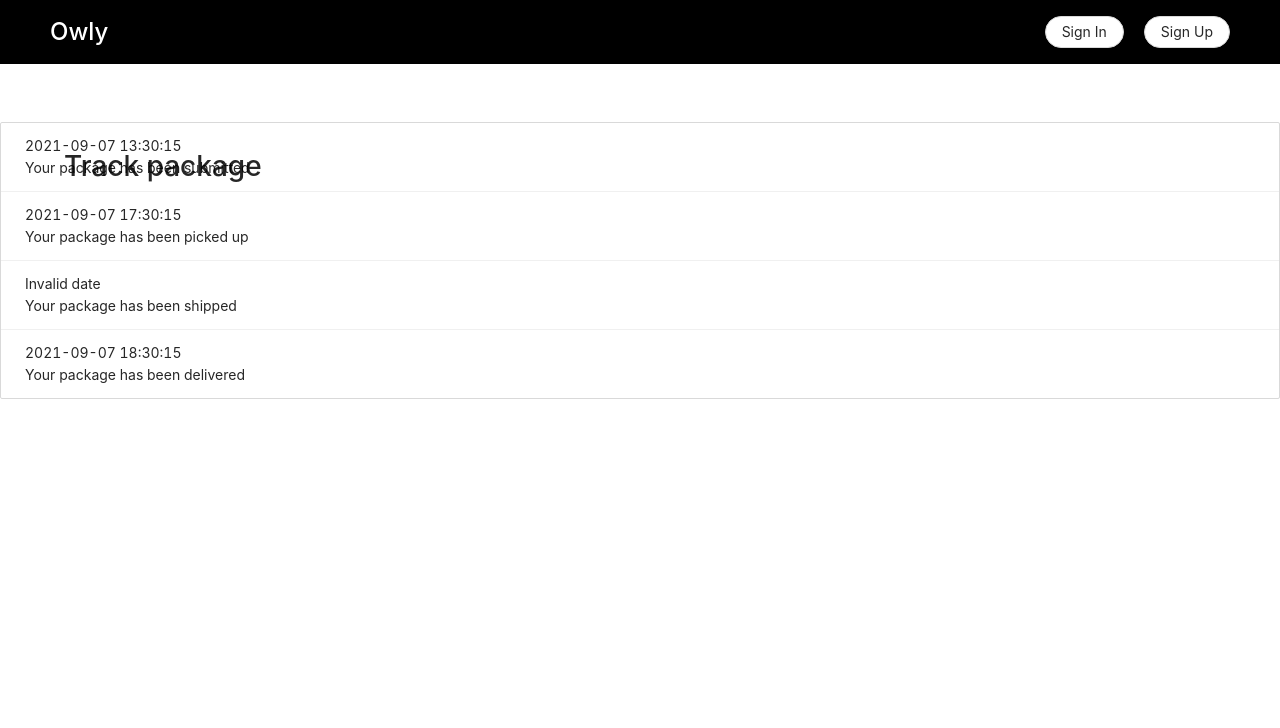
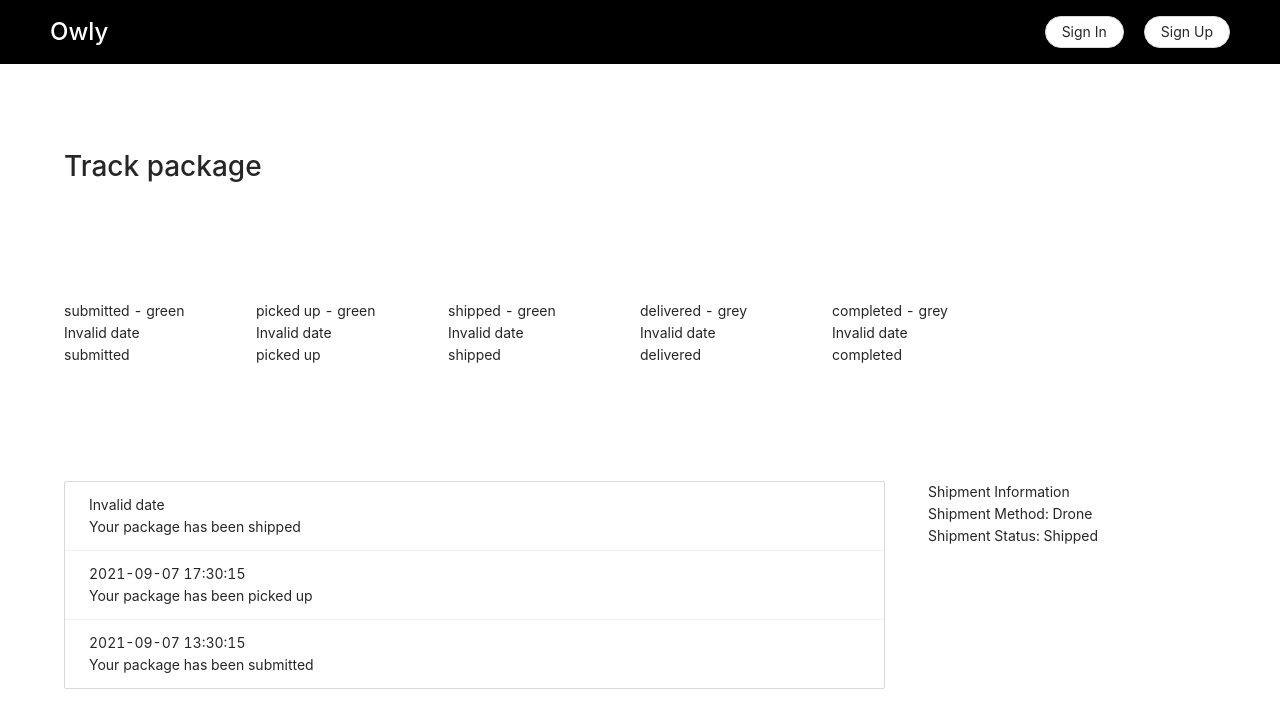
Before and after one commit to Stephen-X123/deliveryProject, a React (Create React App) app in the folder DeliveryProject-Frontend/frontend-react-app/: page /tracking in a window 1280 px wide. Shown: the top 728 px of the page. Built offline with nearby package versions, Linux system fonts and the light colour scheme.

Commit message:
OWLY-lucy-tracking-1: add status and shipping information

```diff
--- a/DeliveryProject-Frontend/frontend-react-app/src/components/Tracking.js
+++ b/DeliveryProject-Frontend/frontend-react-app/src/components/Tracking.js
@@ -1,18 +1,22 @@
 import React from "react";
 import '../css/Tracking.css'
-import { Content } from 'react';
 import data from "../constants/tracking.json";
 import helpers from "../helpers/trackingHelpers";
-import { List, Typography } from "antd";
+import { List, Row, Col } from "antd";
+import { VEHICLES_TYPE } from "../constants/vehicles";
+import { SHIPPING_STATUS } from "../constants/trackingConstants";
+import _ from "lodash";
 export default class Tracking extends React.Component {
 
-  renderStatus = () => {
-
+  renderStatus = (data) => {
+    const statuses = helpers.statusTracker(data);
+    return statuses
   }
 
   renderHistory = (data) => {
     const historys = helpers.historyTracker(data);
-    return <List
+    return <Col span={18}>
+            <List
                 bordered
                 dataSource={historys}
                 renderItem={item => (
@@ -21,21 +25,34 @@ export default class Tracking extends React.Component {
                   </List.Item>
                 )}
               />
+    </Col>
   }
 
-  renderShippingInfo = () => {
-
+  renderShippingInfo = (data) => {
+    const { shipmentStatus , vehicle } = data;
+    const { vehicleType } = vehicle;
+    return <div className="shipping-information">
+      <div className="t-title"> Shipment Information</div>
+        <div className="t-method">Shipment Method: {VEHICLES_TYPE[vehicleType]}</div>
+        <div className="t-status">Shipment Status: {_.capitalize(SHIPPING_STATUS[shipmentStatus])}</div>
+    </div>
   }
 
   render() {
-    const { renderHistory } = this;
+    const { renderHistory, renderStatus, renderShippingInfo  } = this;
     return (
       <div className="tracking-background">
         <h1 className="tracking-title">
           Track package
         </h1>
-        <div>
+        <div className="tracking-content">
+            <Row className="tracking-status">
+              {renderStatus(data)}
+            </Row>
+            <Row className="tracking-history">
               {renderHistory(data)}
+              {renderShippingInfo(data)}
+            </Row>
         </div>
       </div>
     );
--- a/DeliveryProject-Frontend/frontend-react-app/src/constants/tracking.json
+++ b/DeliveryProject-Frontend/frontend-react-app/src/constants/tracking.json
@@ -1,6 +1,6 @@
 {
     "trackingId": "tracking01",
-    "shipmentStatus": "DELIVERED",
+    "shipmentStatus": "SHIPPED",
     "station": {
         "stationId": "station001",
         "stationName": "station name 001",
--- a/DeliveryProject-Frontend/frontend-react-app/src/constants/trackingConstants.js
+++ b/DeliveryProject-Frontend/frontend-react-app/src/constants/trackingConstants.js
@@ -1,4 +1,3 @@
-import React from "react";
 import _ from "lodash";
 
 export const SHIPPING_STATUS_INDEX = {
@@ -26,3 +25,26 @@ export const SHIPPING_STATUS = {
     DELIVERED: "delivered",
     DONE: "completed"
 }
+
+export const SHIPPING_IMAGES = {
+    SUBMITTED: {
+       green: "submitted - green",
+       grey: "submitted - grey"
+    },
+    PICKED_UP: {
+        green: "picked up - green",
+        grey: "picked up - grey"
+    },
+    SHIPPED: {
+        green: "shipped - green",
+        grey: "shipped - grey"
+    },
+    DELIVERED: {
+        green: "delivered - green",
+        grey: "delivered - grey"
+    },
+    DONE: {
+        green: "completed - green",
+        grey: "completed - grey"
+    }
+}
--- /dev/null
+++ b/DeliveryProject-Frontend/frontend-react-app/src/constants/vehicles.js
@@ -0,0 +1,4 @@
+export const VEHICLES_TYPE = {
+    DRONE: "Drone",
+    ROBOT: "Robot"
+}
--- a/DeliveryProject-Frontend/frontend-react-app/src/css/Tracking.css
+++ b/DeliveryProject-Frontend/frontend-react-app/src/css/Tracking.css
@@ -8,3 +8,21 @@
   left: 5%;
   position: relative;
 }
+
+.tracking-content{
+  margin: 15% 5%;
+}
+
+
+.tracking-status{
+  display: flex;
+  flex-direction: row;
+}
+
+.tracking-history{
+  margin-top: 10%
+}
+
+.ant-list{
+  margin-right: 5%;
+}
--- a/DeliveryProject-Frontend/frontend-react-app/src/helpers/trackingHelpers.js
+++ b/DeliveryProject-Frontend/frontend-react-app/src/helpers/trackingHelpers.js
@@ -3,34 +3,51 @@ import {
     SHIPPING_STATUS_INDEX,
     INVERTED_SHIPPING_STATUS_INDEX,
     SHIPPING_STATUS_TIME,
-    SHIPPING_STATUS
+    SHIPPING_STATUS,
+    SHIPPING_IMAGES
 } from "../constants/trackingConstants";
 
 import _ from "lodash";
 import moment from "moment";
+import { Col, Row } from "antd";
 
-// private int orderId;
-// private int userID;
-// private String recipientName;
-// private String fromAddress;
-// private String toAddress;
-// private Timestamp actualPickUpTime;
-// private Timestamp createTime;
-// private Timestamp departTime;
-// private Timestamp desiredPickedUpTime;
-// private Timestamp deliveryTime;
-// private double totalCost;
-// private String paymentStatus;
-// private String Review;
-// private String orderStatus;
 
-const trackerHelper = ({ item, index, order}) => {
+const trackerHelper = ({ item, index, order, color}) => {
     const Comp = item;
     const status = INVERTED_SHIPPING_STATUS_INDEX[index];
     const message = SHIPPING_STATUS[status];
     const timeField = SHIPPING_STATUS_TIME[status];
+    const image = SHIPPING_IMAGES[status][color];
     const time = moment.unix(_.get(order, `${timeField}`)).format('YYYY-MM-DD HH:mm:ss');
-    return <Comp time={time} message={message}/>
+    return <Comp time={time} message={message} image={image}/>
+}
+
+const statusItem = ({time, message, image}) => {
+    return <Col span={4}>
+            <Row>{image}</Row>
+            <Row>{time}</Row>
+            <Row>{message}</Row>
+        </Col>
+}
+
+const statusTracker = ({ shipmentStatus }) => {
+    const status = [];
+    const steps = SHIPPING_STATUS_INDEX[shipmentStatus];
+    const totalStatusLen = Object.keys(SHIPPING_STATUS).length;
+
+    // reached
+    for(let i = 0; i <= steps; i++){
+       const item = trackerHelper({item: statusItem, index: i, color: "green"})
+       status.push(item);
+    }
+
+    // unreached
+    for(let i = steps+1; i < totalStatusLen; i++){
+        const item = trackerHelper({item: statusItem, index: i, color: "grey"})
+        status.push(item);
+    }
+
+    return status;
 }
 
 
@@ -45,7 +62,7 @@ const historyItem = ({time, message}) => {
 const historyTracker = ({shipmentStatus, order}) => {
     const historys = [];
     const steps = SHIPPING_STATUS_INDEX[shipmentStatus];
-    for(let i = 0; i <= steps; i++){
+    for(let i = steps; i >= 0; i--){
        const item = trackerHelper({item: historyItem, index: i, order})
        historys.push(item);
     }
@@ -56,5 +73,7 @@ const historyTracker = ({shipmentStatus, order}) => {
 export default {
     trackerHelper,
     historyTracker,
-    historyItem
+    historyItem,
+    statusTracker,
+    statusItem
 }
```
Lines whose indentation alone changed are shown as unchanged.
